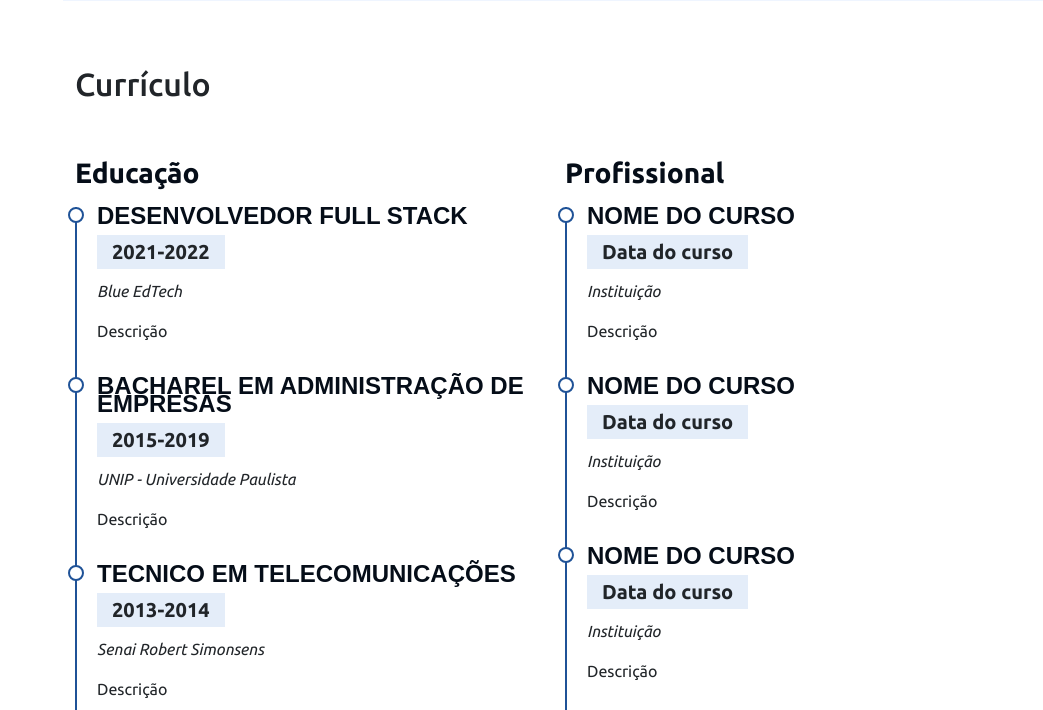
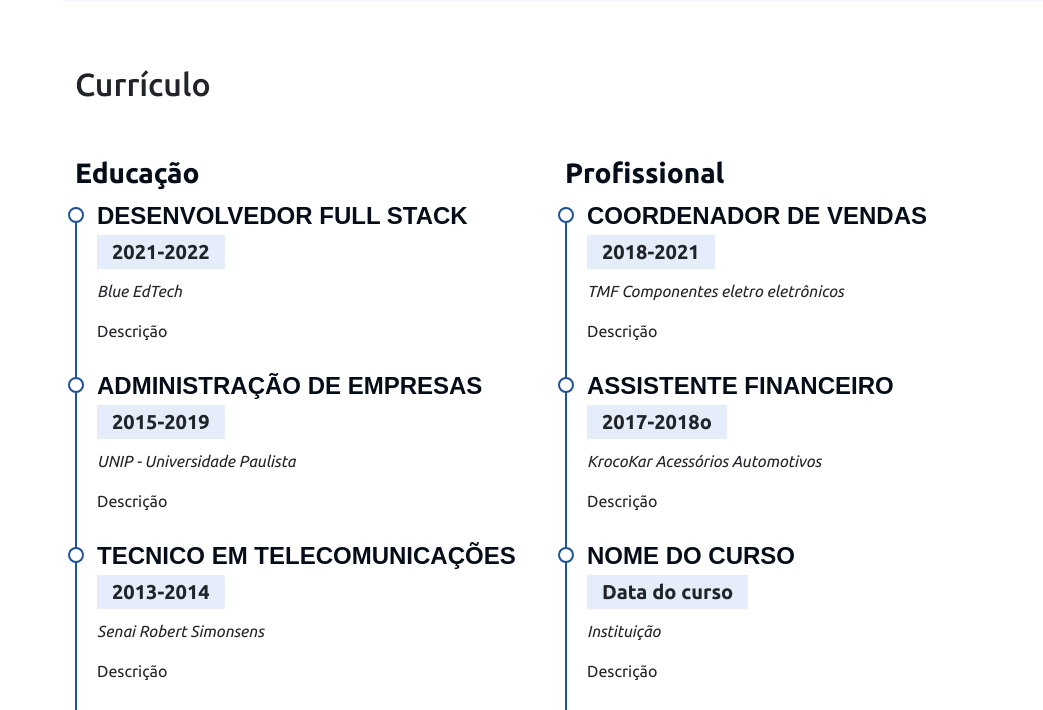
Before and after one commit to anamsilva1981/Devfolio, a Flask app: page / in a window 1280 px wide. Shown: the part 2498-3208 px from the top of the page, without its empty margins (237-1280 px from the left). Run offline with Flask 2, Linux system fonts and the light colour scheme; some libraries are stand-ins or nearby versions.

Commit message:
curriculo

```diff
--- a/templates/index.html
+++ b/templates/index.html
@@ -252,7 +252,7 @@
           </div>
 
           <div class='cv-item'>
-            <h4>Bacharel em Administração de Empresas</h4>
+            <h4>Administração de Empresas</h4>
             <h5>2015-2019</h5>
             <p><em>UNIP - Universidade Paulista</em></p>
             <p>Descrição</p>
@@ -270,16 +270,16 @@
           <h3 class="cv-title">Profissional</h3>
 
           <div class='cv-item'>
-            <h4>Nome do curso</h4>
-            <h5>Data do curso</h5>
-            <p><em>Instituição</em></p>
+            <h4>Coordenador de Vendas</h4>
+            <h5>2018-2021</h5>
+            <p><em>TMF Componentes eletro eletrônicos</em></p>
             <p>Descrição</p>
           </div>
 
           <div class='cv-item'>
-            <h4>Nome do curso</h4>
-            <h5>Data do curso</h5>
-            <p><em>Instituição</em></p>
+            <h4>Assistente Financeiro </h4>
+            <h5>2017-2018o</h5>
+            <p><em>KrocoKar Acessórios Automotivos</em></p>
             <p>Descrição</p>
           </div>
 
```
